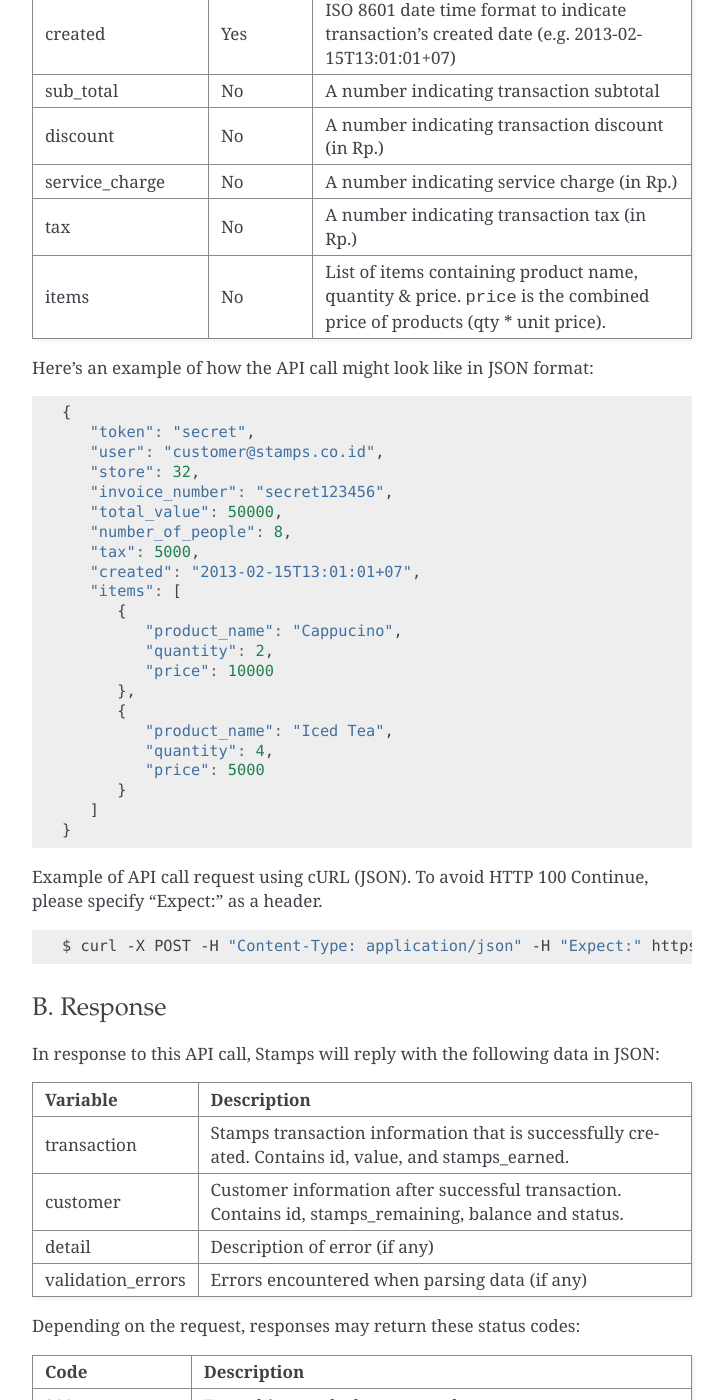
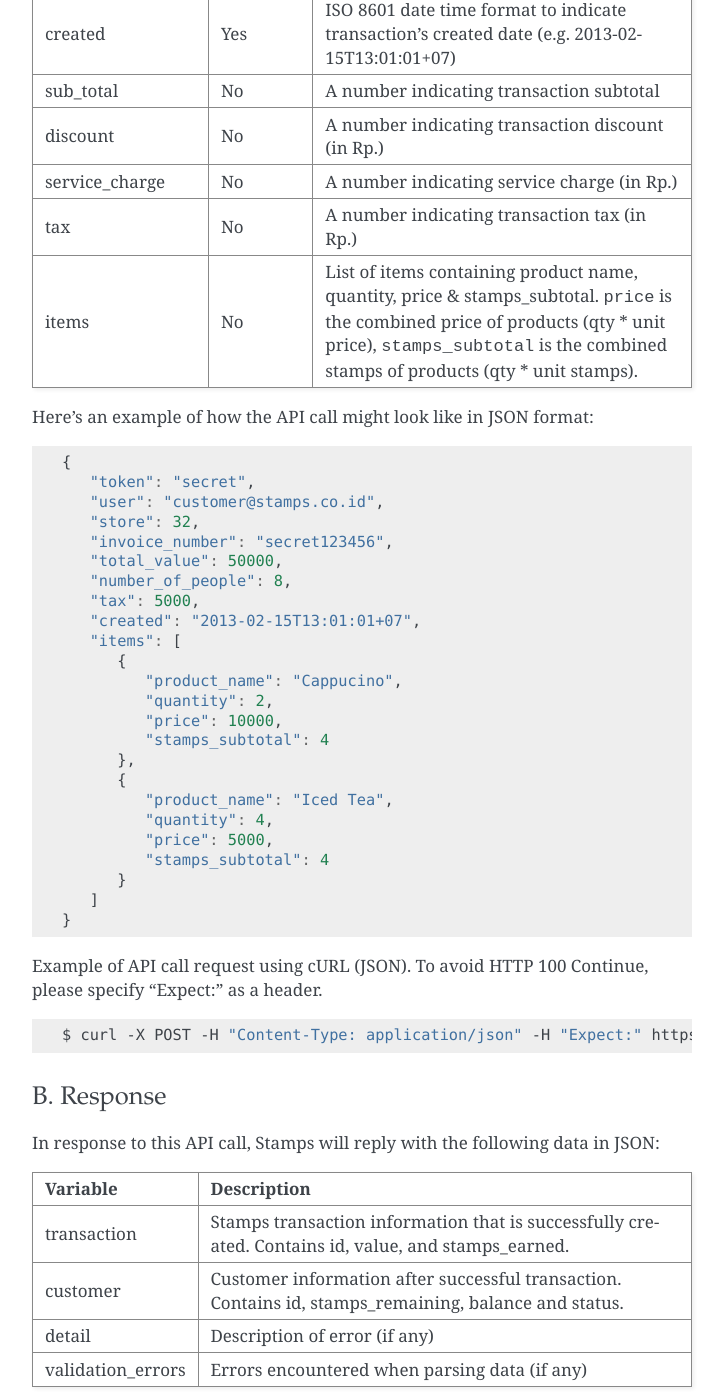
Before and after one commit to ui/stamps-api-docs, a Sphinx documentation site: the page built from source/transaction_api.rst, in a window 1280 px wide and 1400 px high, scrolled down 771 px. Shown: the whole window, without its empty margins (388-1112 px from the left). Built offline with Sphinx 7.4.7, drawn with Linux system fonts in a browser that asks for light colours.

Commit message:
tambah stamps_subtotal di add transactions

```diff
--- a/source/transaction_api.rst
+++ b/source/transaction_api.rst
@@ -29,12 +29,14 @@ number_of_people    Yes         An integer indicating the number of people invol
 created             Yes         ISO 8601 date time format to indicate transaction's
                                 created date
                                 (e.g. 2013-02-15T13:01:01+07)
-sub_total            No          A number indicating transaction subtotal
+sub_total           No          A number indicating transaction subtotal
 discount            No          A number indicating transaction discount (in Rp.)
 service_charge      No          A number indicating service charge (in Rp.)
 tax                 No          A number indicating transaction tax (in Rp.)
-items               No          List of items containing product name, quantity & price.
-                                ``price`` is the combined price of products (qty * unit price).
+items               No          List of items containing product name, quantity, price &
+                                stamps_subtotal.
+                                ``price`` is the combined price of products (qty * unit price),
+                                ``stamps_subtotal`` is the combined stamps of products (qty * unit stamps).
 =================== =========== =======================
 
 
@@ -55,12 +57,14 @@ Here's an example of how the API call might look like in JSON format:
           {
              "product_name": "Cappucino",
              "quantity": 2,
-             "price": 10000
+             "price": 10000,
+             "stamps_subtotal": 4
           },
           {
              "product_name": "Iced Tea",
              "quantity": 4,
-             "price": 5000
+             "price": 5000,
+             "stamps_subtotal": 4
           }
        ]
     }
```
